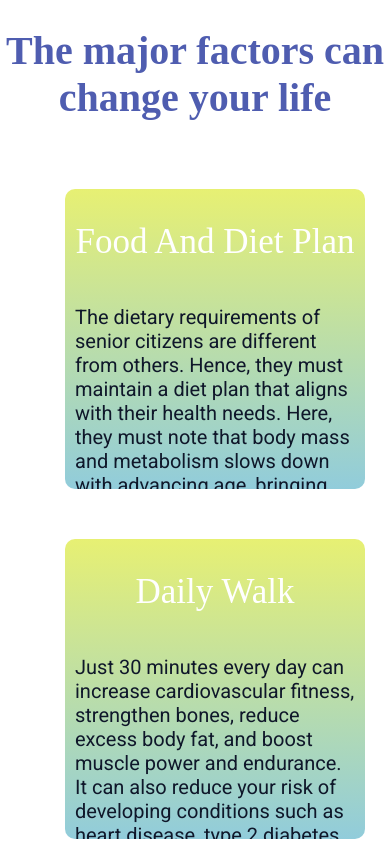
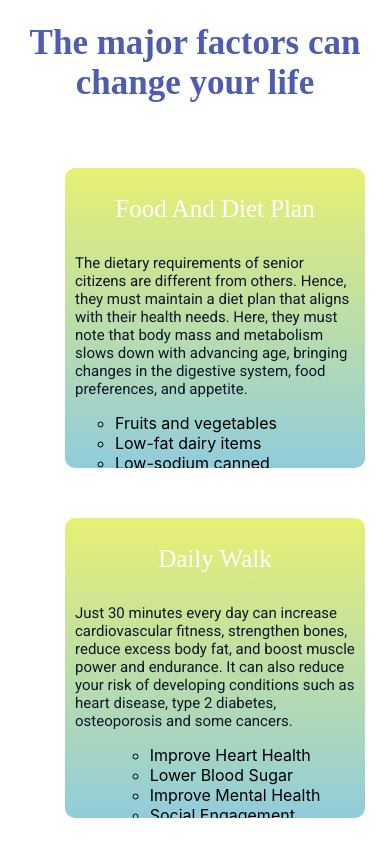
Before and after one commit to santhoshagganur/swasthaAppKratinAssignment, a React (Create React App) app: page /above65 in a window 390 px wide. Shown: the top 844 px of the page. Built offline with nearby package versions, Linux system fonts and the light colour scheme.

Commit message:
updated for cross platforms

```diff
--- a/src/components/Above65/index.css
+++ b/src/components/Above65/index.css
@@ -51,3 +51,15 @@
   flex-direction: column;
   align-items: flex-start;
 }
+
+@media screen and (max-width: 991px) {
+  .suggestion-heading {
+    font-size: 25px;
+  }
+  .suggestion-description {
+    font-size: 15px;
+  }
+  .suggestion-main-heading {
+    font-size: 35px;
+  }
+}
```
